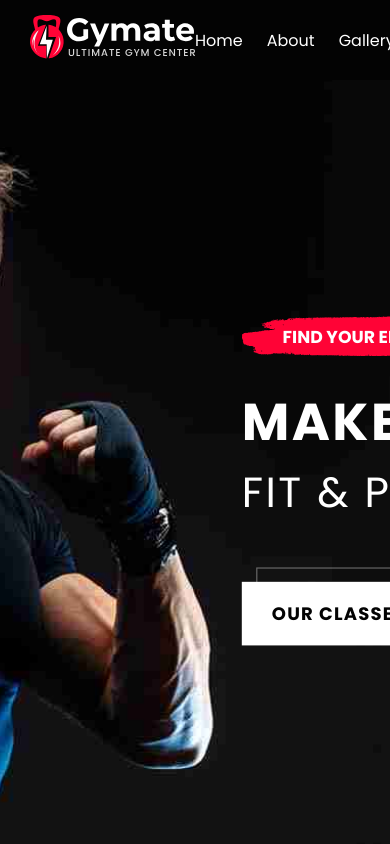
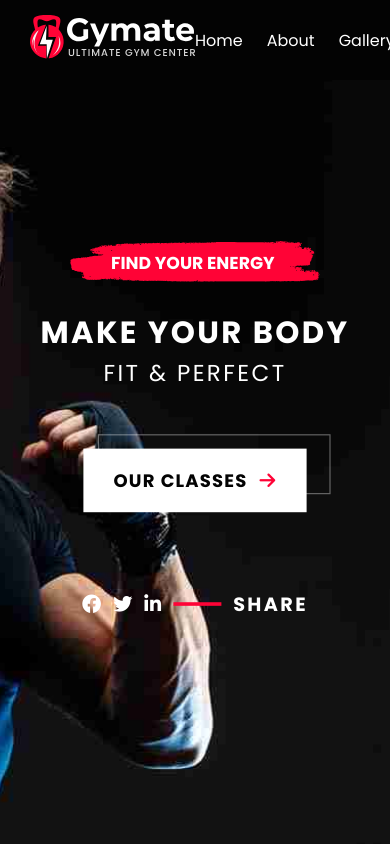
Before and after one commit to abdrv8/gymate, a React (Vite) app: page / in a window 390 px wide. Shown: the top 844 px of the page. Built offline with nearby package versions, Linux system fonts and the light colour scheme.

Commit message:
hero section responsive

```diff
--- a/src/components/styles/Hero.scss
+++ b/src/components/styles/Hero.scss
@@ -15,7 +15,7 @@
     display: flex;
     justify-content: flex-end;
     .content {
-      width: 40%;
+      width: 45%;
       height: 100%;
       // border: 1px solid yellow;
       display: flex;
@@ -47,7 +47,7 @@
             font-size: 2.7rem;
           }
           p {
-            font-size: 2.2rem;
+            font-size: 2.3rem;
           }
         }
         a {
@@ -129,3 +129,64 @@
     }
   }
 }
+
+// media queries
+@media only screen and (max-width: 1450px) {
+  .hero {
+    .heroText {
+      .content {
+        width: 60%;
+      }
+    }
+  }
+}
+@media only screen and (max-width: 1080px) {
+  .hero {
+    .heroText {
+      .content {
+        width: 90%;
+      }
+    }
+  }
+}
+
+@media only screen and (max-width: 800px) {
+  .hero {
+    .heroText {
+      .content {
+        flex-direction: column;
+        align-items: center;
+        gap: 3rem;
+        width: 100%;
+        .right {
+          width: 100%;
+          align-items: center;
+          .share {
+            transform: rotate(0deg);
+            justify-content: flex-start;
+            margin-top: 1rem;
+            i {
+              transform: rotate(0deg);
+            }
+          }
+        }
+        .left {
+          width: 100%;
+          align-items: center;
+          .heading {
+            h1 {
+              font-size: 1.6rem;
+              text-align: center;
+              width: 100%;
+            }
+            p {
+              font-size: 1.2rem;
+              text-align: center;
+              width: 100%;
+            }
+          }
+        }
+      }
+    }
+  }
+}
```
